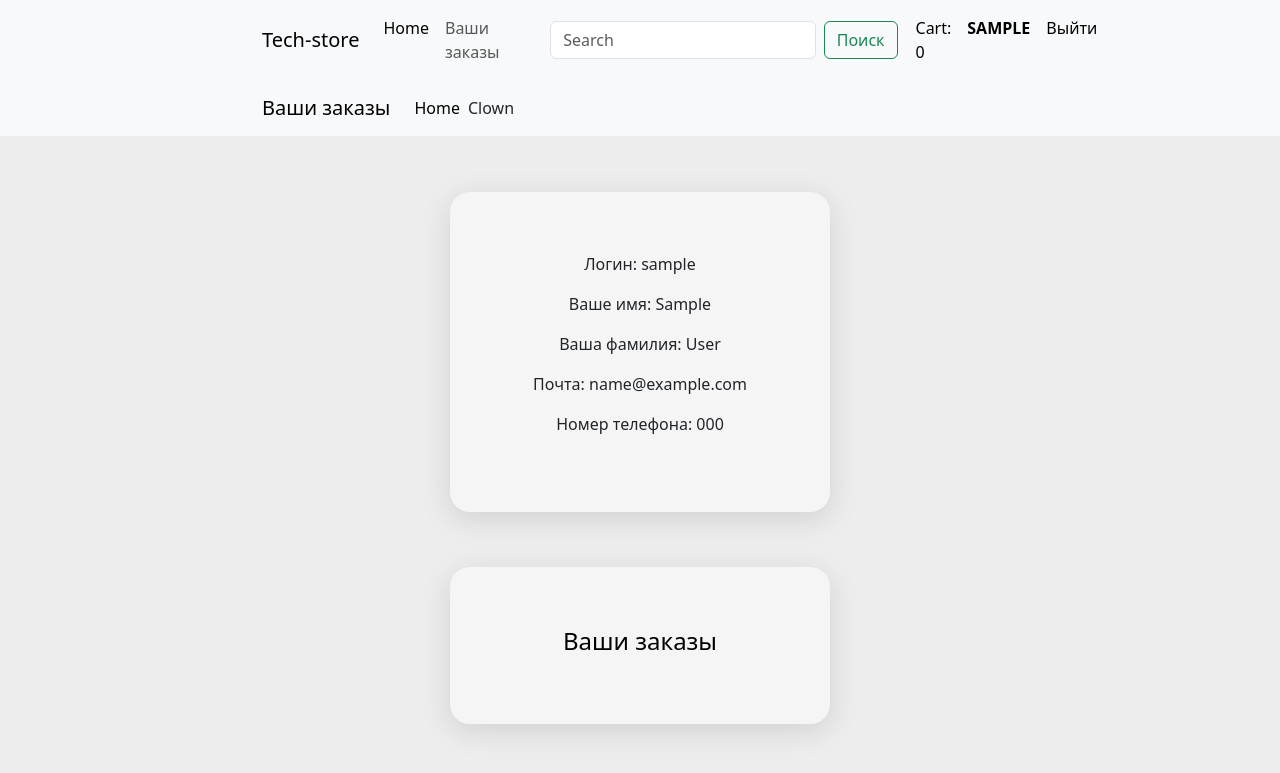
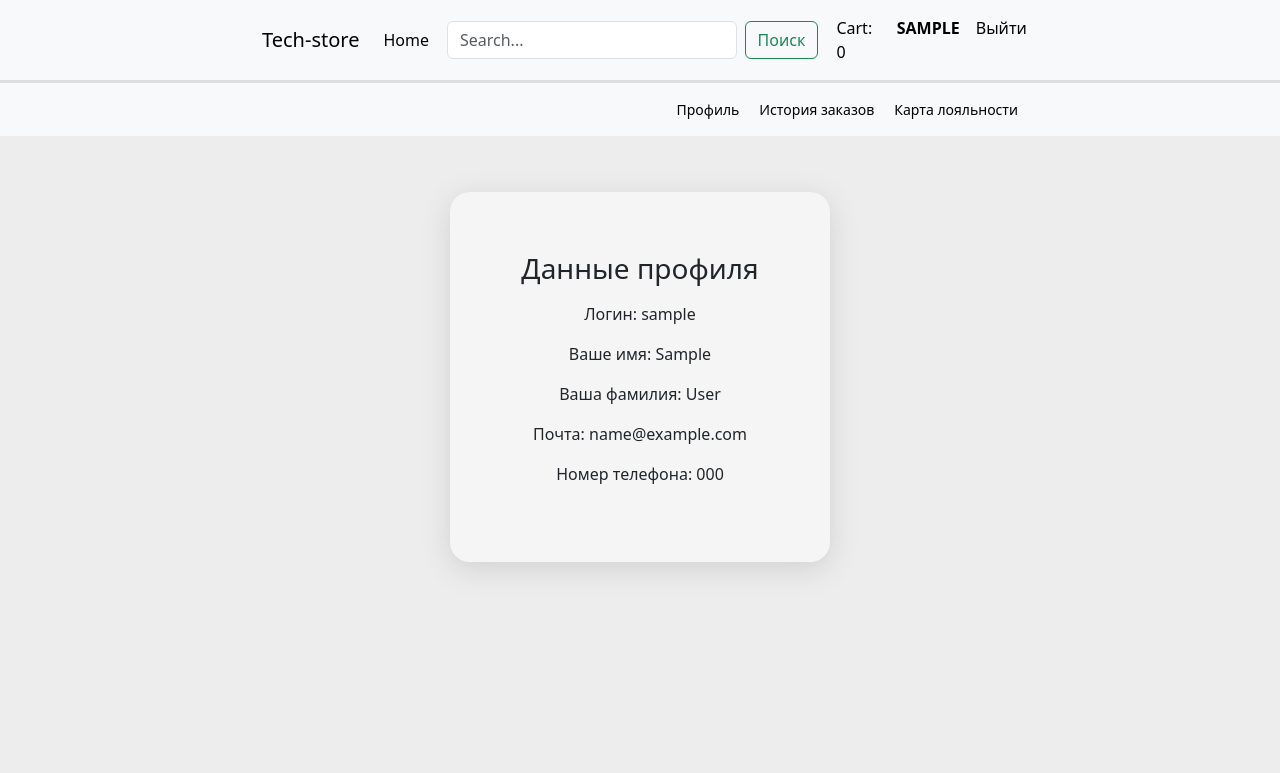
Before and after one commit to Mario8602/storethings, a Django app: page /accounts/profile/1/ in a window 1280 px wide. Shown: the top 773 px of the page. Run offline with Django 4.2, Linux system fonts and the light colour scheme; a user stored in the database is signed in; tables that the repository leaves empty hold one stand-in row (values such as "Sample post"); parts of the project's set-up code (start-up, migrations or seed data) failed here and were passed over.

Commit message:
Commit #18. Отдельно от каталога добавлен поиск товаров по названию и категории

```diff
--- a/store/product/static/css/style.css
+++ b/store/product/static/css/style.css
@@ -161,3 +161,21 @@ td {
 .text-archive-date {
     text-align: right;
 }
+
+.relight {
+    padding-left: 250px;
+    padding-right: 250px;
+}
+
+.create-line {
+    border-top: 3px solid #dedede;
+}
+
+.padtext-nav {
+    padding-left: 20px;
+}
+
+.text-low {
+    font-size: 14px;
+    text-align: center;
+}
--- a/store/product/templates/base.html
+++ b/store/product/templates/base.html
@@ -10,7 +10,6 @@
 </head>
 
 <body>
-
 <nav class="navbar navbar-expand-lg bg-body-tertiary pad">
     <div class="container-fluid">
         <a class="navbar-brand" href="/">Tech-store</a>
@@ -24,20 +23,15 @@
                 <li class="nav-item">
                     <a class="nav-link active" aria-current="page" href="/">Home</a>
                 </li>
-                <li class="nav-item">
-                    {% if user.is_authenticated %}
-                    <a class="nav-link" href="{% url 'users:archive' user.pk %}">Ваши заказы</a>
-                    {% else %}
-                    <a class="nav-link disabled">Disabled</a>
-                    {% endif %}
-                </li>
             </ul>
-
-            <form class="d-flex searcher" role="search">
-                <input class="form-control me-2" type="search" placeholder="Search" aria-label="Search">
+<!--            <form class="d-flex searcher" role="search" action="{% url 'prod:search_result' %}">-->
+<!--                <input class="form-control me-2" type="search" placeholder="Search" aria-label="Search">-->
+<!--                <button class="btn btn-outline-success" type="submit">Поиск</button>-->
+<!--            </form>-->
+            <form class="d-flex searcher" role="search" action="{% url 'prod:search_result' %}" method="get">
+                <input class="form-control me-2" name="q" type="text" placeholder="Search...">
                 <button class="btn btn-outline-success" type="submit">Поиск</button>
             </form>
-
             <ul class="navbar-nav me-right mb-2 mb-lg-0">
                 <li class="nav-item">
                     {% with total_items=cart|length %}
@@ -66,11 +60,9 @@
                 </li>
                 {% endif %}
             </ul>
-
         </div>
     </div>
 </nav>
-
 
 {% block content %}
 <!--Основной контет-->
--- a/store/product/templates/main.html
+++ b/store/product/templates/main.html
@@ -10,6 +10,7 @@ Products
 {% endblock %}
 
 {% block content %}
+
 <div class="container my-3">
     <div class="row">
         <div class="col-md-3">
@@ -58,7 +59,6 @@ Products
                                 <a href="{{ product.product.get_absolute_url }}"><br>{{ product.model }}</a>
                             </div>
                             <div class="col-2">
-
                             </div>
                             <div class="col-2">
                                 <a href="{{ MonitorDetails.get_absolute_url }}"><br>{{ product.product.price }}</a>
--- a/store/product/urls.py
+++ b/store/product/urls.py
@@ -1,7 +1,7 @@
 from django.contrib import admin
 from django.urls import path
 
-from .views import products_by_category, product_detail
+from .views import products_by_category, product_detail, SearchResultView
 
 app_name = 'prod'
 
@@ -9,4 +9,5 @@ urlpatterns = [
     path(r'', products_by_category, name='prod_list'),
     path(r'<category_slug>', products_by_category, name='detail_of_prod_by_cat'),
     path(r'<int:id>/<slug>', product_detail, name='product_detail'),
+    path(r'search/', SearchResultView.as_view(), name='search_result'),
 ]
--- a/store/user/templates/profile_user.html
+++ b/store/user/templates/profile_user.html
@@ -1,36 +1,35 @@
 {% extends 'base.html' %}
+
 
 {% block content %}
 
-<nav class="navbar navbar-expand-lg bg-body-tertiary pad">
+<div class="create-line"></div>
+<nav class="navbar navbar-expand-lg navbar-light bg-light relight">
     <div class="container-fluid">
-        <a class="navbar-brand" href="/">Ваши заказы</a>
-        <button class="navbar-toggler" type="button" data-bs-toggle="collapse"
-                data-bs-target="#navbarSupportedContent"
-                aria-controls="navbarSupportedContent" aria-expanded="false" aria-label="Toggle navigation">
-            <span class="navbar-toggler-icon"></span>
-        </button>
-        <div class="collapse navbar-collapse" id="navbarSupportedContent">
-            <ul class="navbar-nav me-right mb-2 mb-lg-0">
+        <div class="collapse navbar-collapse" id="navbarText">
+            <ul class="navbar-nav me-auto mb-2 mb-lg-0">
                 <li class="nav-item">
-                    <a class="nav-link active" aria-current="page" href="/">Home</a>
+                    <a class="nav-link active" aria-current="page" href="#"></a>
                 </li>
             </ul>
-            <ul class="navbar-nav me-right mb-2 mb-lg-0">
-                <li class="nav-item">
-                Clown
-                </li>
-            </ul>
+            <span class="navbar-text">
+                <a class="nav-link active text-low" aria-current="page" href="#">Профиль</a>
+            </span>
+            <span class="navbar-text">
+                <a class="nav-link active padtext-nav text-low" aria-current="page" href="{% url 'users:archive' user.pk %}">История заказов</a>
+            </span>
+            <span class="navbar-text">
+                <a class="nav-link active padtext-nav text-low" aria-current="page" href="#">Карта лояльности</a>
+            </span>
         </div>
-
     </div>
 </nav>
-
-
 <div class="container my-3">
     <div class="row">
         <div class="col-4"></div>
         <div class="col-4 prod-con-login">
+            <h3>Данные профиля</h3>
+            <p></p>
             <p>Логин: {{ user.username }}</p>
             <p>Ваше имя: {{ user.first_name }}</p>
             <p>Ваша фамилия: {{ user.last_name }}</p>
@@ -38,12 +37,6 @@
             <p>Номер телефона: {{ user.phone_number }}</p>
         </div>
     </div>
-    <div class="row">
-        <div class="col-4"></div>
-        <div class="col-4 prod-con-login">
-            <a href="{% url 'users:archive' user.pk %}"><h4>Ваши заказы</h4></a>
-        </div>
-    </div>
 </div>
 
 {% endblock %}
```
Also changed, not shown: store/product/templates/search_result.html (added, +40 -0 lines), store/product/views.py (+14 -0 lines), store/user/templates/purchase_history.html (added, +39 -0 lines), store/cart/migrations/0002_order_buyer.py (added), store/user/migrations/0002_customuser_email_verified.py (added), store/user/migrations/0003_alter_customuser_phone_number.py (added).
